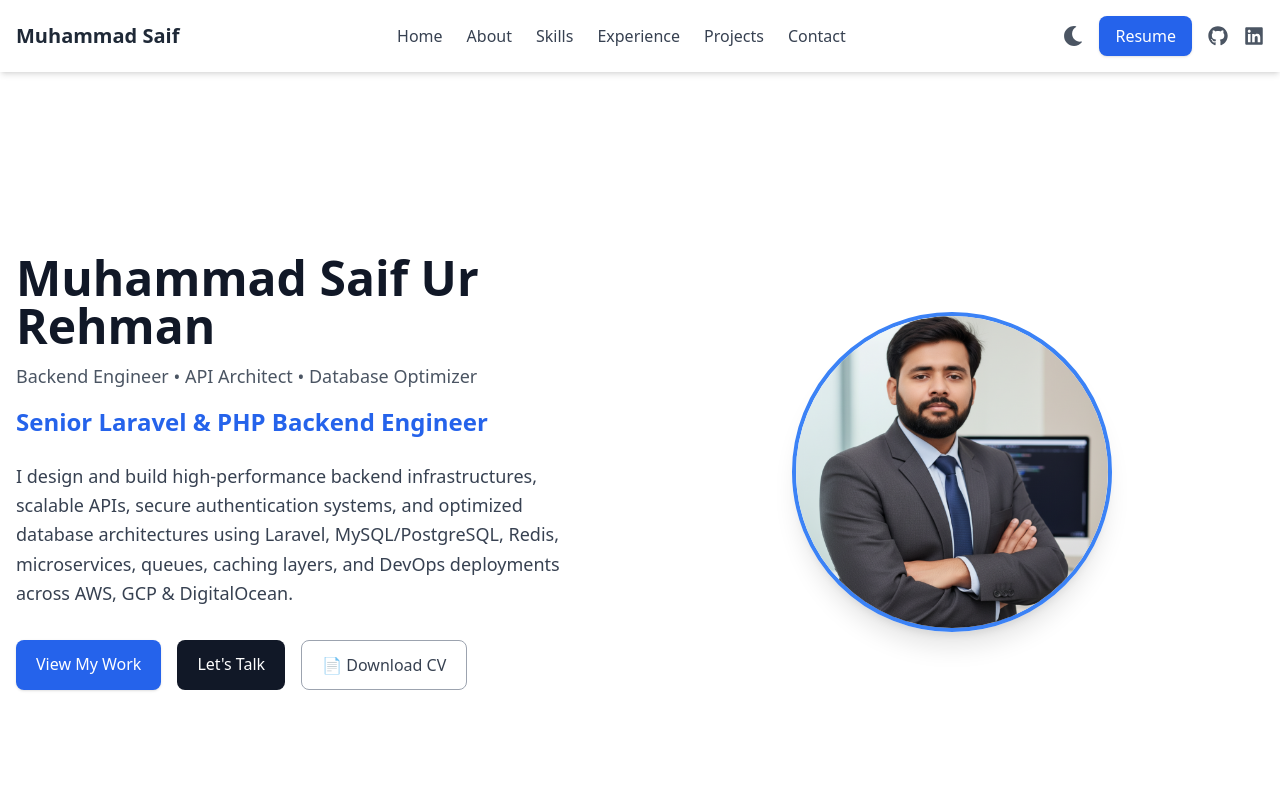
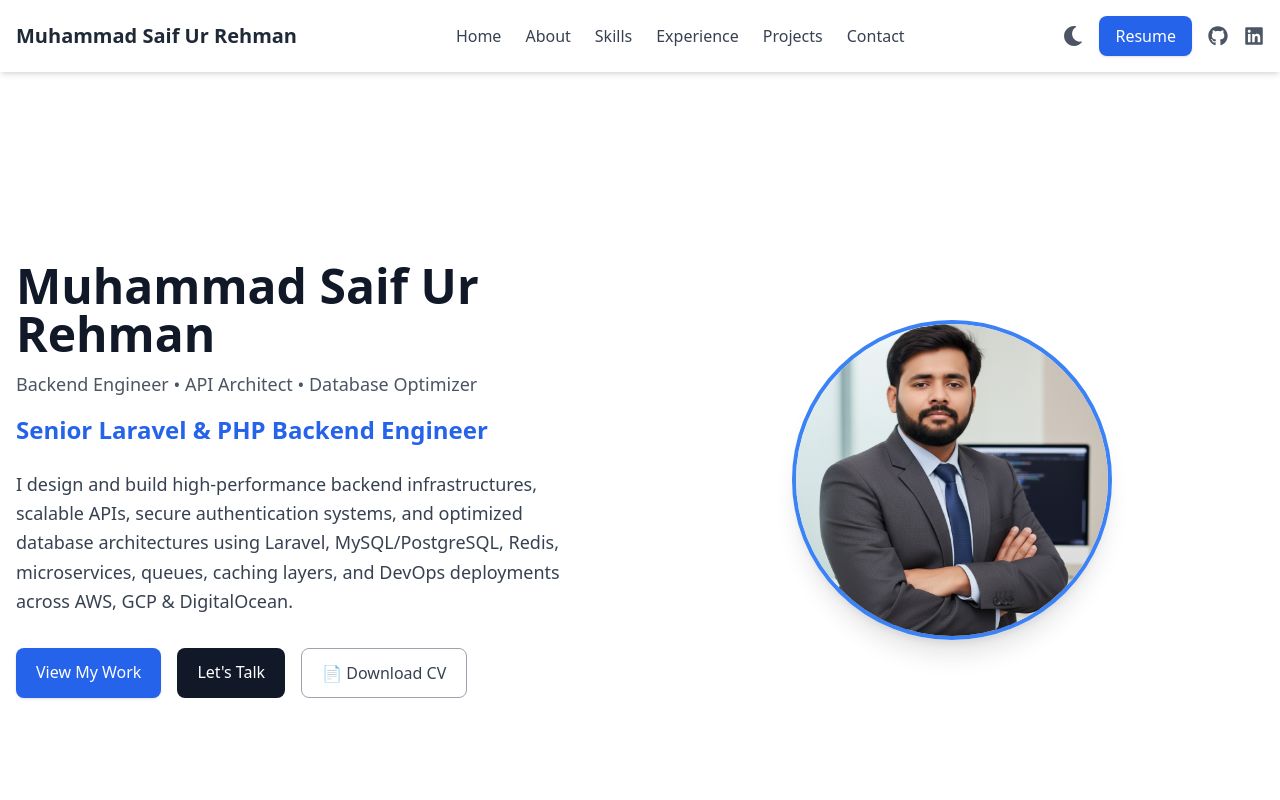
Before and after one commit to Saifrehmangetgroup/saifrehmangetgroup.github.io, a React (Create React App) app: page / in a window 1280 px wide. Shown: the top 800 px of the page. Built offline with nearby package versions, Linux system fonts and the light colour scheme.

Commit message:
correct the screen view in dark mode

```diff
--- a/src/App.js
+++ b/src/App.js
@@ -13,7 +13,7 @@ import { ThemeProvider } from "./context/ThemeContext";
 function App() {
   return (
     <ThemeProvider>
-      <div>
+      <div className="pt-20 bg-white dark:bg-gray-900 transition-colors duration-300 min-h-screen">
         <Navbar />
         <Hero />
         <About />
--- a/src/components/Navbar.js
+++ b/src/components/Navbar.js
@@ -7,10 +7,10 @@ function Navbar() {
   const { theme, toggleTheme } = useContext(ThemeContext);
 
   return (
-    <nav className="bg-white dark:bg-gray-900 shadow-md sticky top-0 z-50 transition-colors duration-300">
+    <nav className="bg-white dark:bg-gray-900 shadow-md fixed top-0 left-0 w-full z-50 transition-colors duration-300">
       <div className="max-w-7xl mx-auto px-4 py-4 flex justify-between items-center">
         {/* Logo / Name */}
-        <h1 className="text-xl font-bold text-gray-800 dark:text-white">Muhammad Saif</h1>
+        <h1 className="text-xl font-bold text-gray-800 dark:text-white">Muhammad Saif Ur Rehman</h1>
 
         {/* Desktop Menu */}
         <ul className="hidden md:flex space-x-6 text-gray-700 dark:text-gray-300 font-medium">
```
